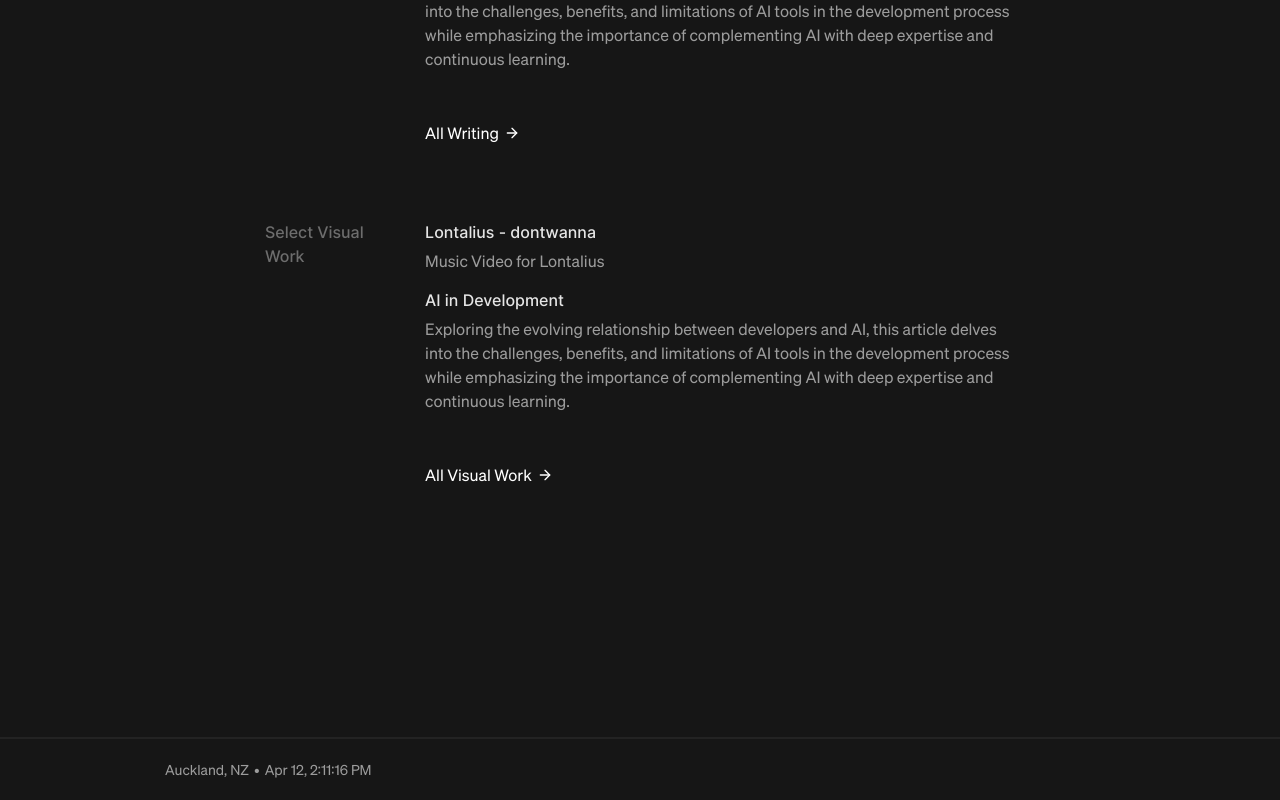
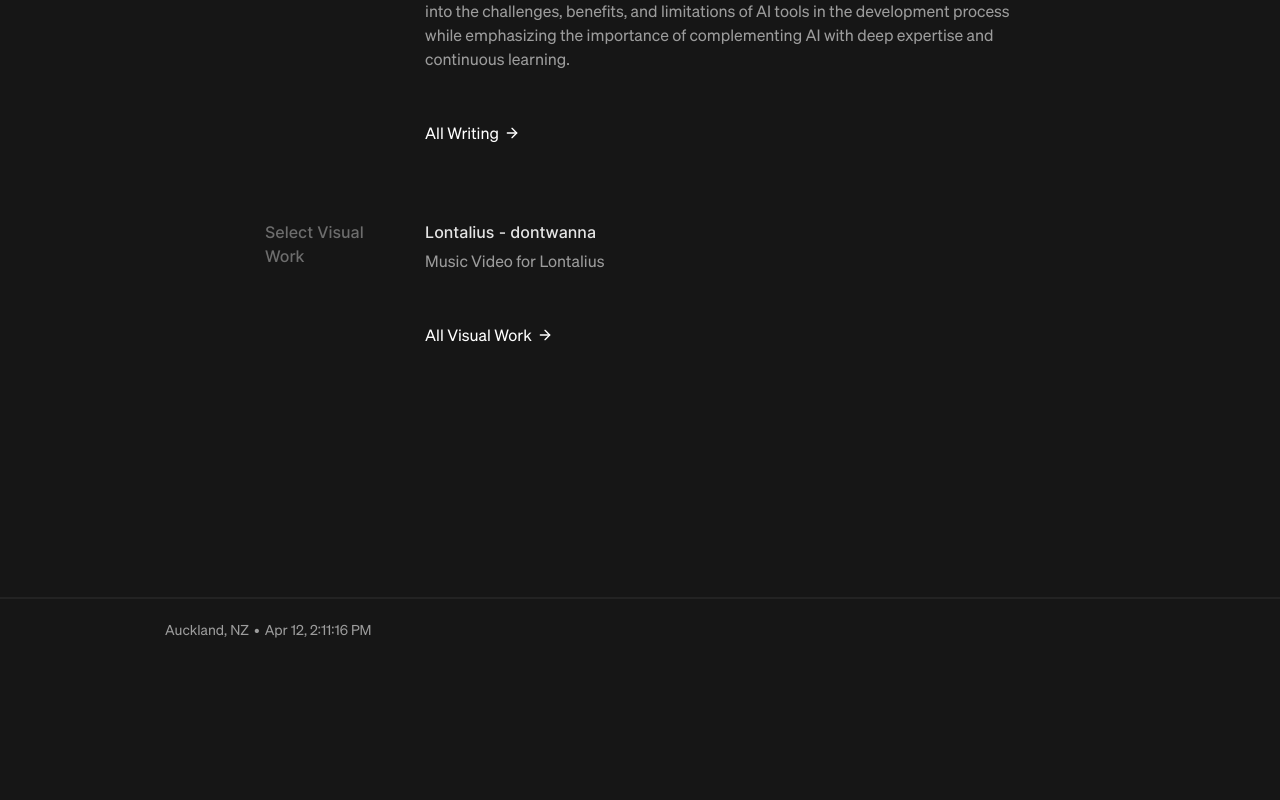
Before and after one commit to maxwellyoung/maxwellyoung, a Next.js app: page /about in a window 1280 px wide. Shown: the part 3155-3955 px from the top of the page. After the commit the page ends 3815 px from the top, so only its background shows below. Built offline with nearby package versions, Linux system fonts and the light colour scheme.

Commit message:
visual about edit

```diff
--- a/src/components/About/data.ts
+++ b/src/components/About/data.ts
@@ -101,10 +101,4 @@ export const visual: Content[] = [
     content: "Music Video for Lontalius",
     href: "/https://youtu.be/f-fC7qJxrbE?si=TlBUNCsra_gLehYf",
   },
-  {
-    title: "AI in Development",
-    content:
-      "Exploring the evolving relationship between developers and AI, this article delves into the challenges, benefits, and limitations of AI tools in the development process while emphasizing the importance of complementing AI with deep expertise and continuous learning.",
-    href: "/writing/ai",
-  },
 ];
```
